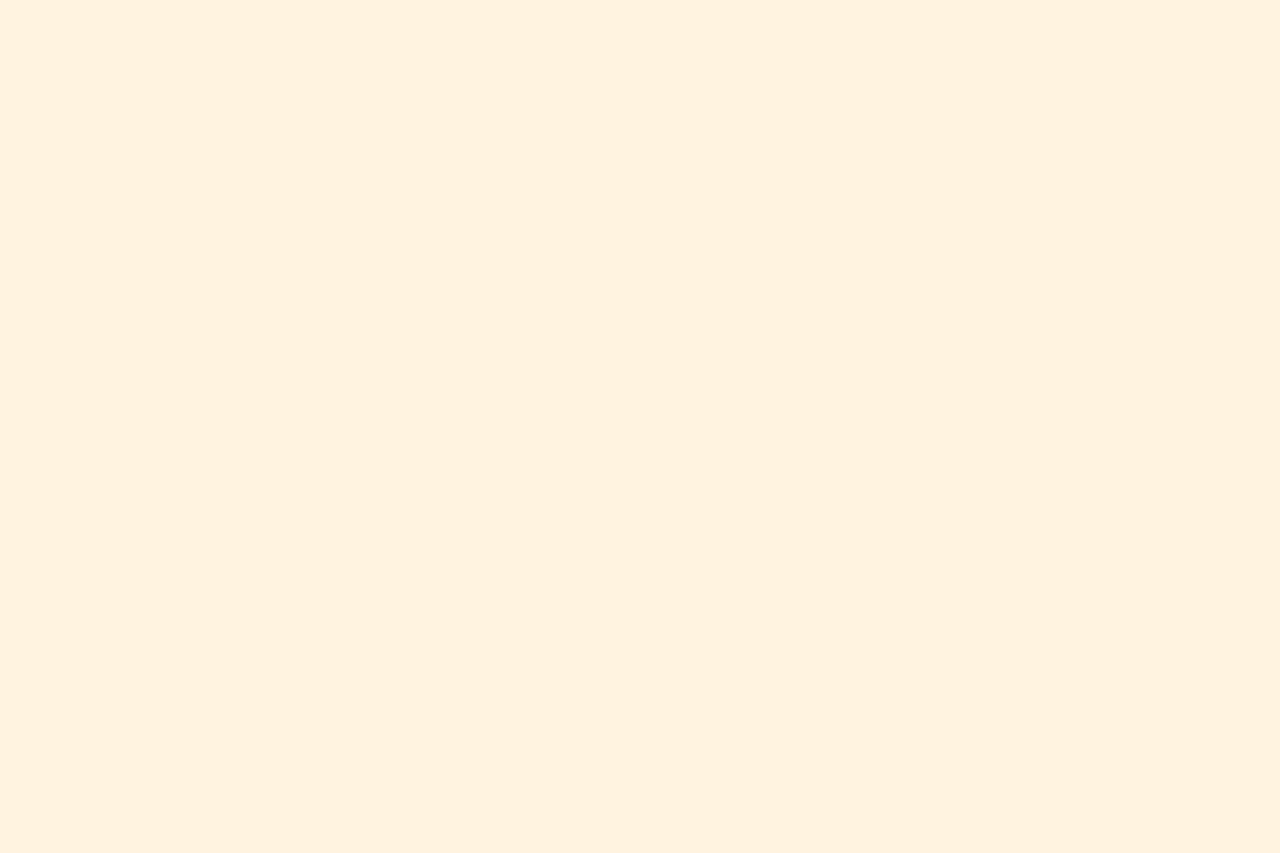
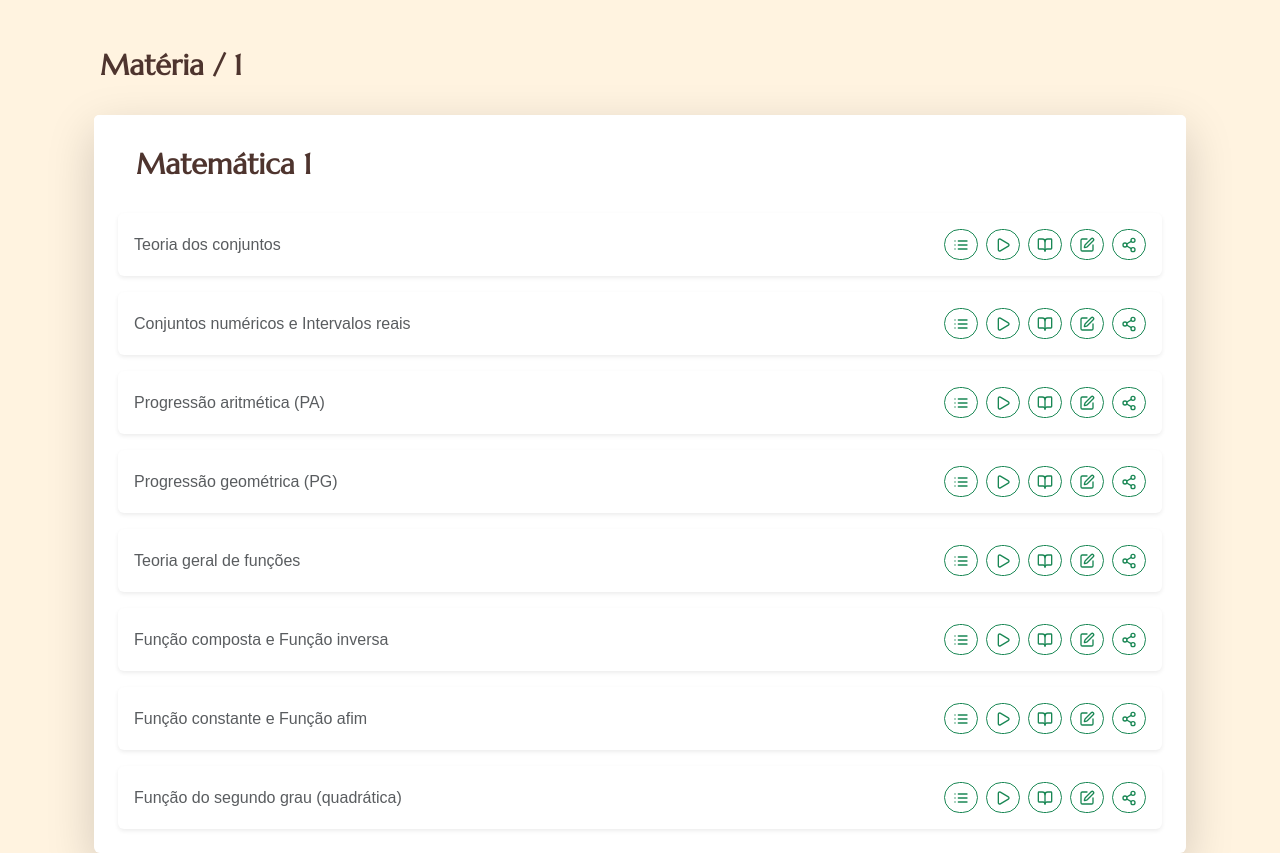
Before and after one commit to LiviaOrmeleze/gabaritaAi, a React (Vite) app in the folder gabarita-ai/: page /materia/1 in a window 1280 px wide. Before the commit this address had no page. Before the commit the page ends 800 px from the top, so only its background shows below. Built offline with nearby package versions, Linux system fonts and the light colour scheme.

Commit message:
Feito a página e component para escolher  as matérias

```diff
--- a/gabarita-ai/src/App.css
+++ b/gabarita-ai/src/App.css
@@ -498,3 +498,7 @@ body {
   text-decoration: none; /* Remove o sublinhado */
   color: inherit; /* Herda a cor do elemento pai */
 }
+
+.fundomateriaespecifica {
+  background-color: #e7d7c9;
+}
--- a/gabarita-ai/src/App.jsx
+++ b/gabarita-ai/src/App.jsx
@@ -1,5 +1,5 @@
 import React from "react";
-import { BrowserRouter, Routes, Route } from "react-router";
+import { BrowserRouter, Routes, Route } from "react-router-dom";
 import Login from "./pages/Login";
 import Cadastro from "./pages/Cadastro";
 import PaginaPrincipal from "./pages/PaginaPrincipal";
@@ -8,6 +8,7 @@ import Atualidades from "./pages/Atualidades";
 import Desempenho from "./pages/Desempenho";
 import Materias from "./pages/Materias";
 import Disciplinas from "./pages/Disciplinas";
+import MateriaEspecificaOf from "./pages/MateriaEspecificaOf"; // Página para matérias específicas
 
 import "./App.css";
 
@@ -53,6 +54,7 @@ const App = () => {
           <Route path="/conhecanossosite" element={<Conheca />} />
           <Route path="/disciplinas" element={<Disciplinas />} />
           <Route path="/cronograma" element={<Cronograma />} />
+          <Route path="/materia/:nome" element={<MateriaEspecificaOf />} />
         </Routes>
       </main>
     </BrowserRouter>
--- /dev/null
+++ b/gabarita-ai/src/components/MatematicaStudy.tsx
@@ -0,0 +1,192 @@
+"use client"
+
+import { useState, useEffect } from "react"
+import { List, Play, BookOpen, Edit, Share2 } from "lucide-react"
+
+interface StudyTopic {
+  id: number
+  title: string
+  description?: string
+}
+
+interface StudySubject {
+  id: number
+  name: string
+  topics: StudyTopic[]
+}
+
+export default function MatematicaStudy() {
+  const [studyData, setStudyData] = useState<StudySubject | null>(null)
+  const [loading, setLoading] = useState(true)
+  const [error, setError] = useState<string | null>(null)
+
+  // Simulação de API - substitua pela sua API real
+  const fetchStudyData = async (): Promise<StudySubject> => {
+    // Simula delay da API
+    await new Promise((resolve) => setTimeout(resolve, 1000))
+
+    return {
+      id: 1,
+      name: "Matemática 1",
+      topics: [
+        { id: 1, title: "Teoria dos conjuntos" },
+        { id: 2, title: "Conjuntos numéricos e Intervalos reais" },
+        { id: 3, title: "Progressão aritmética (PA)" },
+        { id: 4, title: "Progressão geométrica (PG)" },
+        { id: 5, title: "Teoria geral de funções" },
+        { id: 6, title: "Função composta e Função inversa" },
+        { id: 7, title: "Função constante e Função afim" },
+        { id: 8, title: "Função do segundo grau (quadrática)" },
+      ],
+    }
+  }
+
+  useEffect(() => {
+    const loadData = async () => {
+      try {
+        setLoading(true)
+        const data = await fetchStudyData()
+        setStudyData(data)
+      } catch (err) {
+        setError("Erro ao carregar os dados")
+        console.error("Erro:", err)
+      } finally {
+        setLoading(false)
+      }
+    }
+
+    loadData()
+  }, [])
+
+  const handleAction = (action: string, topicId: number) => {
+    console.log(`Ação ${action} executada para o tópico ${topicId}`)
+    // Aqui você pode implementar as ações específicas
+  }
+
+  if (loading) {
+    return (
+      <div className="container mt-4">
+        <div className="card shadow-sm">
+          <div className="card-body text-center">
+            <div className="spinner-border logocalendario" role="status">
+              <span className="visually-hidden">Carregando...</span>
+            </div>
+            <p className="mt-2 logocalendario">Carregando conteúdo...</p>
+          </div>
+        </div>
+      </div>
+    )
+  }
+
+  if (error) {
+    return (
+      <div className="container mt-4">
+        <div className="alert alert-danger" role="alert">
+          {error}
+        </div>
+      </div>
+    )
+  }
+
+  return (
+    <div className="container mt-4">
+      <div className="card shadow-lg border-0">
+        <div className="card-header bg-white border-0 pb-0">
+          <h2 className="textocalendario titulo-materia  fw-bold mb-0 mt-3 p-2">{studyData?.name}</h2>
+        </div>
+
+        <div className="card-body p-4">
+          <div className="row g-3">
+            {studyData?.topics.map((topic) => (
+              <div key={topic.id} className="col-12">
+                <div
+                  className="card topic-card h-100 border-0 shadow-sm"
+                  style={{
+                    transition: "all 0.3s ease",
+                    cursor: "pointer",
+                  }}
+                  onMouseEnter={(e) => {
+                    e.currentTarget.style.transform = "translateY(-5px)"
+                    e.currentTarget.style.boxShadow = "0 8px 25px rgba(0,0,0,0.15)"
+                  }}
+                  onMouseLeave={(e) => {
+                    e.currentTarget.style.transform = "translateY(0)"
+                    e.currentTarget.style.boxShadow = "0 2px 10px rgba(0,0,0,0.1)"
+                  }}
+                >
+                  <div className="card-body py-3">
+                    <div className="row align-items-center">
+                      <div className="col-md-8">
+                        <h6 className="card-title mb-0 text-muted">{topic.title}</h6>
+                      </div>
+                      <div className="col-md-4">
+                        <div className="d-flex justify-content-end gap-2">
+                          <button
+                            className="btn btn-outline-success btn-sm rounded-pill"
+                            onClick={() => handleAction("list", topic.id)}
+                            title="Lista de exercícios"
+                          >
+                            <List size={16} />
+                          </button>
+                          <button
+                            className="btn btn-outline-success btn-sm rounded-pill"
+                            onClick={() => handleAction("video", topic.id)}
+                            title="Assistir vídeo"
+                          >
+                            <Play size={16} />
+                          </button>
+                          <button
+                            className="btn btn-outline-success btn-sm rounded-pill"
+                            onClick={() => handleAction("read", topic.id)}
+                            title="Material de leitura"
+                          >
+                            <BookOpen size={16} />
+                          </button>
+                          <button
+                            className="btn btn-outline-success btn-sm rounded-pill"
+                            onClick={() => handleAction("edit", topic.id)}
+                            title="Editar"
+                          >
+                            <Edit size={16} />
+                          </button>
+                          <button
+                            className="btn btn-outline-success  btn-sm rounded-pill"
+                            onClick={() => handleAction("share", topic.id)}
+                            title="Compartilhar"
+                          >
+                            <Share2 size={16} />
+                          </button>
+                        </div>
+                      </div>
+                    </div>
+                  </div>
+                </div>
+              </div>
+            ))}
+          </div>
+        </div>
+      </div>
+
+      <style jsx>{`
+        .topic-card:hover {
+          background-color: #f8f9fa !important;
+        }
+
+        .btn-outline-primary:hover {
+          transform: scale(1.1);
+        }
+
+        @media (max-width: 768px) {
+          .d-flex.gap-2 {
+            flex-wrap: wrap;
+            gap: 0.5rem !important;
+          }
+
+          .btn-sm {
+            padding: 0.25rem 0.5rem;
+          }
+        }
+      `}</style>
+    </div>
+  )
+}
--- a/gabarita-ai/src/components/MateriasController.jsx
+++ b/gabarita-ai/src/components/MateriasController.jsx
@@ -9,9 +9,7 @@ export const useMateriasController = () => {
   const abrirMateria = (materia) => {
     console.log(`Matéria selecionada: ${materia.nome}`);
     setMateriaSelecionada(materia); // Salva a matéria selecionada
-
-    // Navega para a página específica da matéria
-    navigate(`/materia/${materia.nome.toLowerCase()}`);
+    navigate(`/materia/${materia.nome.toLowerCase()}`); // Redireciona para a página da matéria
   };
 
   return { materiaSelecionada, abrirMateria };
--- /dev/null
+++ b/gabarita-ai/src/pages/MateriaEspecificaOf.jsx
@@ -0,0 +1,18 @@
+
+import React from 'react'
+import { useParams } from "react-router-dom";
+import MatematicaStudy from '../components/MatematicaStudy';
+
+const MateriaEspecificaOf = (props) => {
+    const { nome } = useParams(); // Obtém o nome da matéria da URL
+
+    return (
+      <div className="container">
+        <h3 className="mt-5 text-capitalize textocalendario titulo-materia">   Matéria / {nome}</h3>
+      <MatematicaStudy />
+      </div>
+
+  )
+}
+
+export default MateriaEspecificaOf
--- a/gabarita-ai/src/pages/Materias.jsx
+++ b/gabarita-ai/src/pages/Materias.jsx
@@ -17,7 +17,7 @@ import literatura from "../assets/literatura.png";
 import artes from "../assets/artes.png";
 import ingles from "../assets/ingles.png";
 import espanhol from "../assets/espanhol.png";
-import matematica from "../assets/matematica .png"; // Corrigido o espaço no nome do arquivo
+import matematica from "../assets/matematica.png";
 import livros from "../assets/livros.png"; // Imagem de livros
 
 const Materias = () => {
@@ -74,7 +74,7 @@ const Materias = () => {
                 <button
                   key={index}
                   className="materia-btn"
-                  onClick={() => abrirMateria(materia)}
+                  onClick={() => abrirMateria(materia)} // Redireciona para a página da matéria
                 >
                   <img
                     src={materia.imagem}
```
Also changed, not shown: gabarita-ai/package.json (+4 -4 lines), gabarita-ai/src/pages/MateriaEspecifica.jsx (deleted, +0 -12 lines), gabarita-ai/src/assets/matematica.png (renamed from gabarita-ai/src/assets/matematica .png), 1 other file (tests, documents, lock files or other folders).
